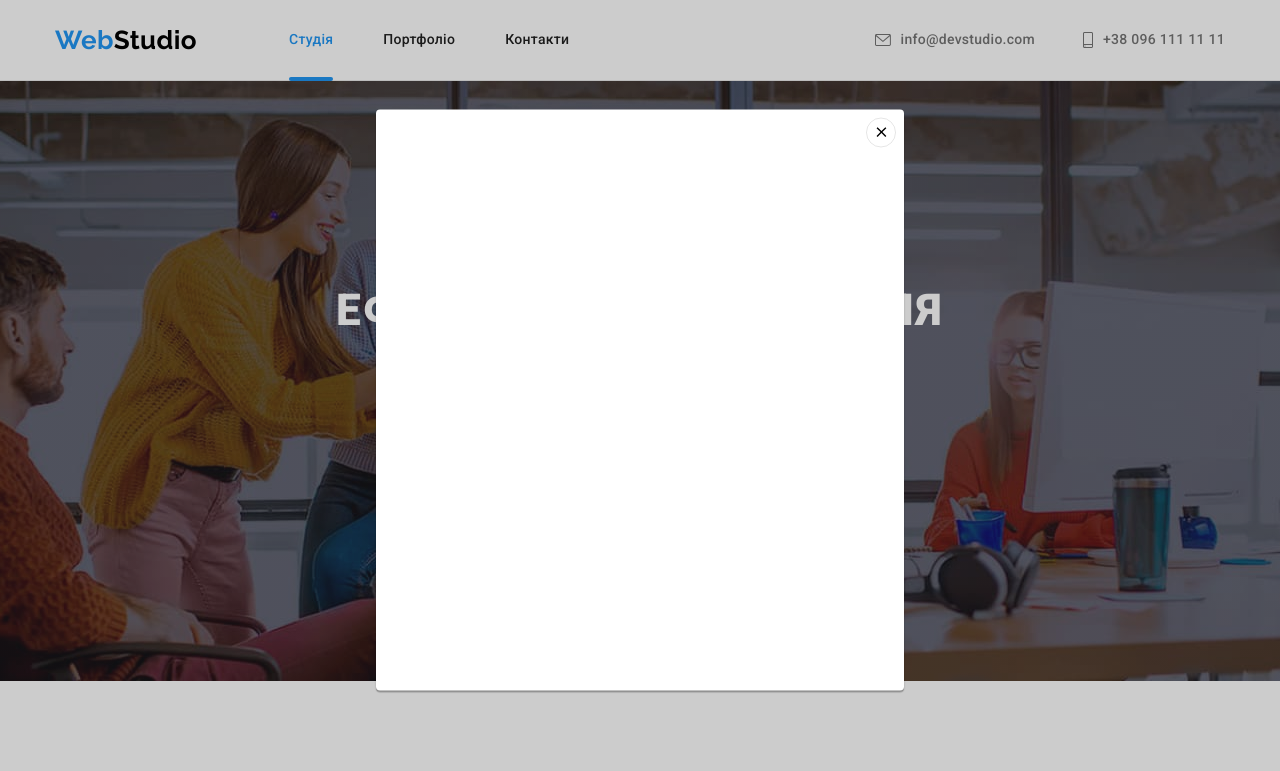
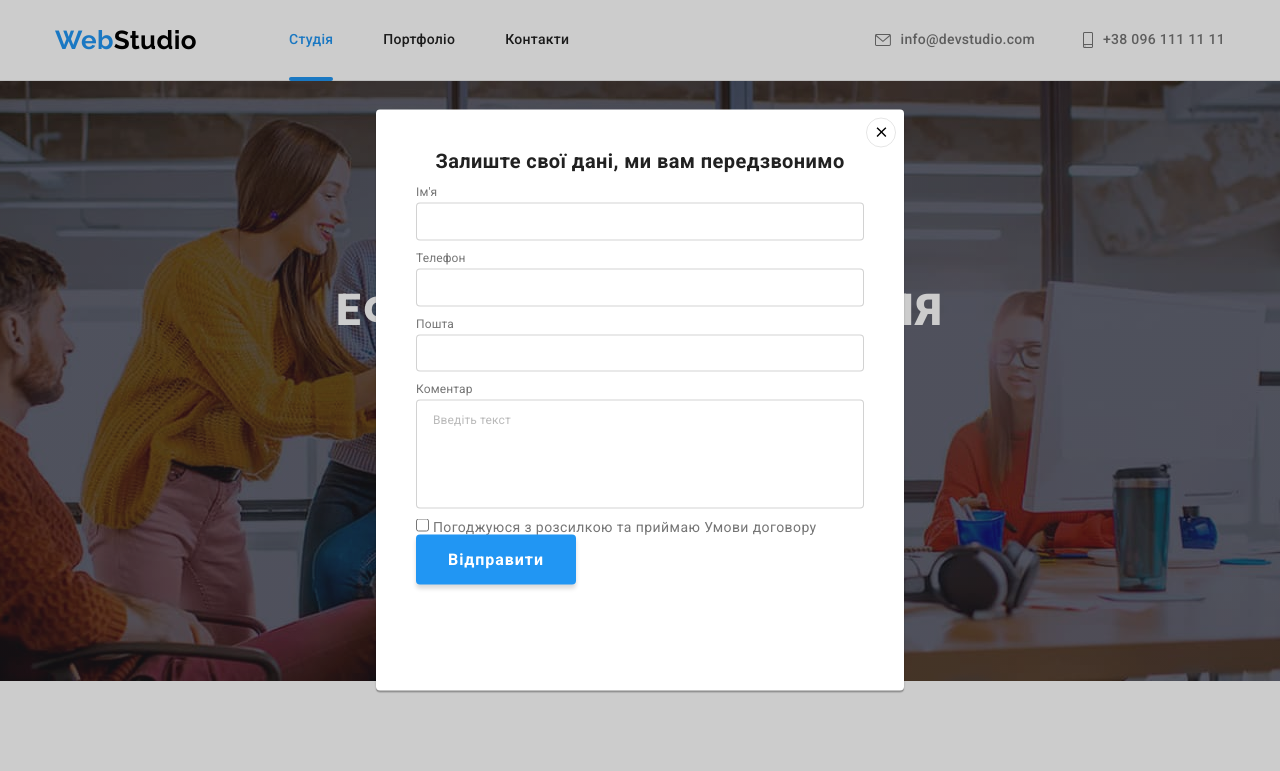
Before and after one commit to LemonJackson/goit-markup-hw-06, a plain HTML site: page index.html in a window 1280 px wide. Both pictures are taken after a click on the button "Замовити послугу". Shown: the top 771 px of the page. Drawn offline with nearby package versions, Linux system fonts and the light colour scheme.

Commit message:
hw-05-V2.00

```diff
--- a/css/styles.css
+++ b/css/styles.css
@@ -632,8 +632,8 @@ body {
 }
 
 .modal {
-  min-width: 528px;
-  min-height: 581px;
+  width: 528px;
+  height: 581px;
   background-color: var(--primary-white-color);
   position: absolute;
   top: 50%;
@@ -660,3 +660,56 @@ body {
   align-items: center;
   justify-content: center;
 }
+
+.form-info {
+  padding: 40px;
+}
+
+.form-title {
+  font-weight: 700;
+  font-size: 20px;
+  line-height: 1.15;
+  text-align: center;
+  color: var(--dark-text-color);
+  margin-bottom: 12px;
+}
+
+.form-field {
+  margin-bottom: 10px;
+}
+
+.form-field label {
+  font-size: 12px;
+  line-height: 1.167;
+  letter-spacing: 0.01em;
+}
+
+.form-field input {
+  padding: 11px 12px;
+  border: 1px solid rgba(33, 33, 33, 0.2);
+  border-radius: 4px;
+  margin-top: 4px;
+}
+
+.form-field textarea {
+  padding: 12px 16px;
+  border: 1px solid rgba(33, 33, 33, 0.2);
+  border-radius: 4px;
+  margin-top: 4px;
+}
+
+.form-field textarea::placeholder {
+  font-size: 12px;
+  line-height: 1.167;
+  letter-spacing: 0.01em;
+  color: rgba(117, 117, 117, 0.5);
+}
+
+.form-field .label {
+  display: flex;
+  flex-direction: column;
+}
+
+textarea {
+  resize: none;
+}
--- a/index.html
+++ b/index.html
@@ -498,12 +498,61 @@
 
   <!-- MODAL -->
   <div class="backdrop is-hidden" data-modal>
+
     <div class="modal">
+
       <button type="button" class="btn modal-btn" data-modal-close>
         <svg width="18" height="18">
           <use href="./images/icons.svg#icon-close"></use>
         </svg>
       </button>
+
+
+
+
+      <form>
+
+        <div class="form-info">
+          <p class="form-title">Залиште свої дані, ми вам передзвонимо</p>
+
+          <div class="form-field">
+            <label class="label">Ім'я
+              <input type="text" name="Name">
+            </label>
+          </div>
+
+          <div class="form-field">
+            <label class="label">Телефон
+              <input type="tel" name="Phone">
+            </label>
+          </div>
+
+          <div class="form-field">
+            <label class="label">Пошта
+              <input type="email" name="Email">
+            </label>
+          </div>
+
+          <div class="form-field">
+            <label class="label">Коментар
+              <textarea name="" id="" rows="6" placeholder="Введіть текст"></textarea>
+            </label>
+          </div>
+
+
+
+          <label class="policy">
+            <input type="checkbox">
+            Погоджуюся з розсилкою та приймаю Умови договору
+          </label>
+
+
+          <button type="submit" class="btn hero-btn">Відправити</button>
+        </div>
+
+      </form>
+
+
     </div>
   </div>
 
```
